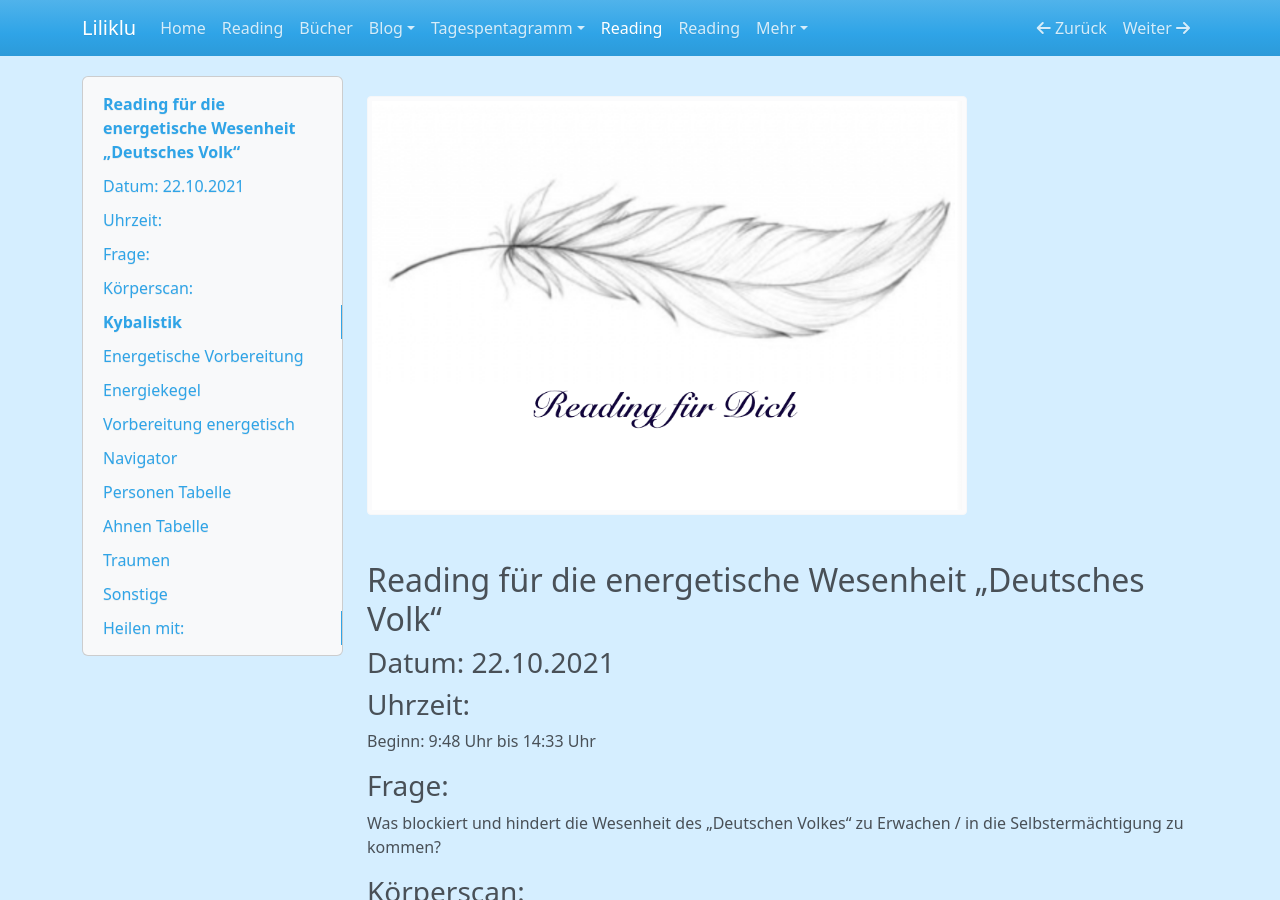
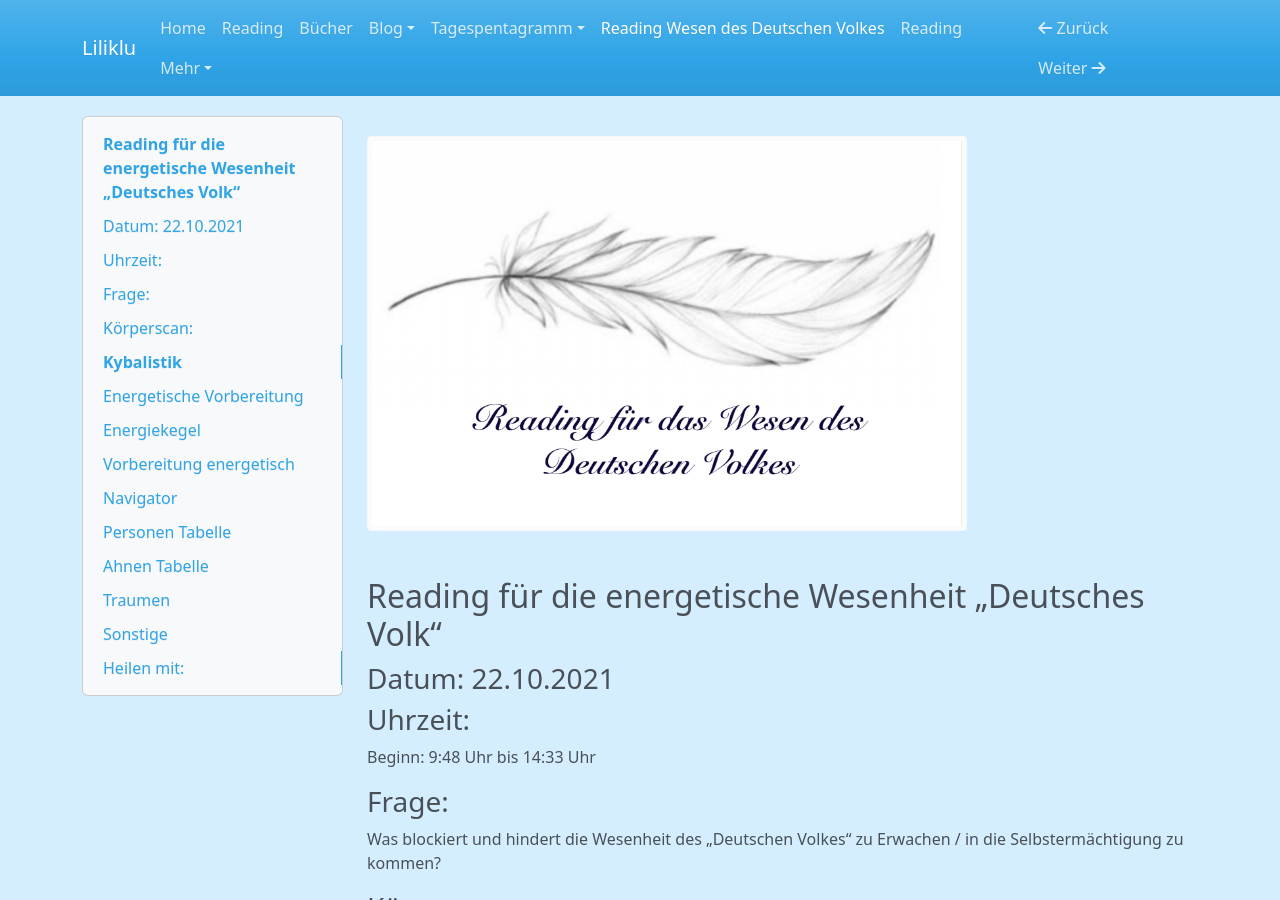
Before and after one commit to liliklu/liliklu.de, an MkDocs documentation site: the page built from docs/ReadingWesen-Deut-Volk.md, in a window 1280 px wide and 900 px high. Built offline with MkDocs 1.6.1, drawn with Linux system fonts in a browser that asks for light colours; nearby versions of some CDN libraries.

Commit message:
Reading Deutsches Volk

```diff
--- a/docs/ReadingWesen-Deut-Volk.md
+++ b/docs/ReadingWesen-Deut-Volk.md
@@ -1,5 +1,5 @@
 ---
-title: Reading
+title: Reading Wesen des Deutschen Volkes
 ---
 <style>
 img {
@@ -8,7 +8,7 @@ img {
 }
 </style>
 
- ![](/img/Reading-bild.png)
+ ![](/img/Reading Deutsches Volk.png)
 
 
 
```
Also changed, not shown: docs/img/Reading Deutsches Volk.png (added), docs/img/Rosen112222.jpg (added).
